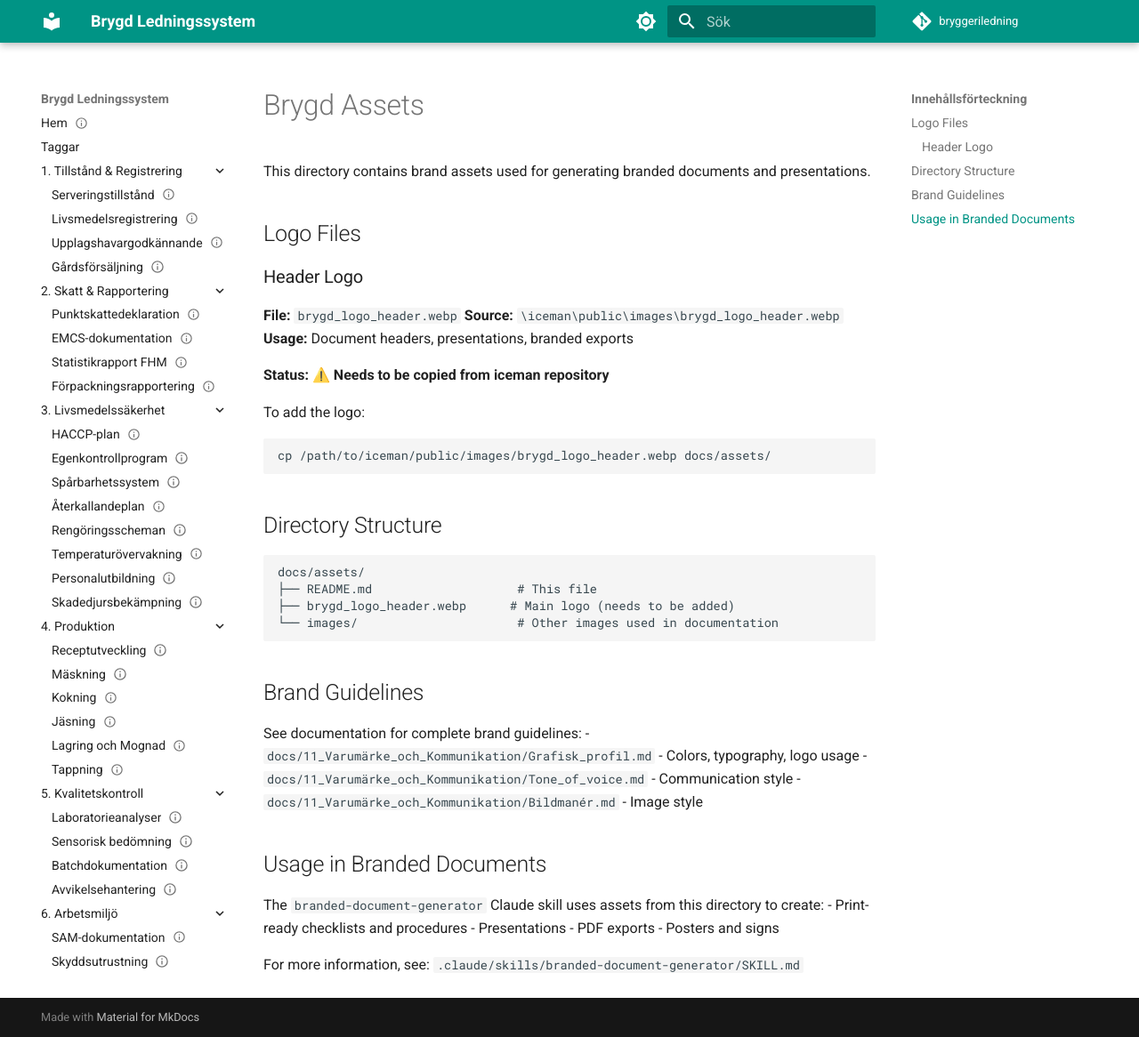
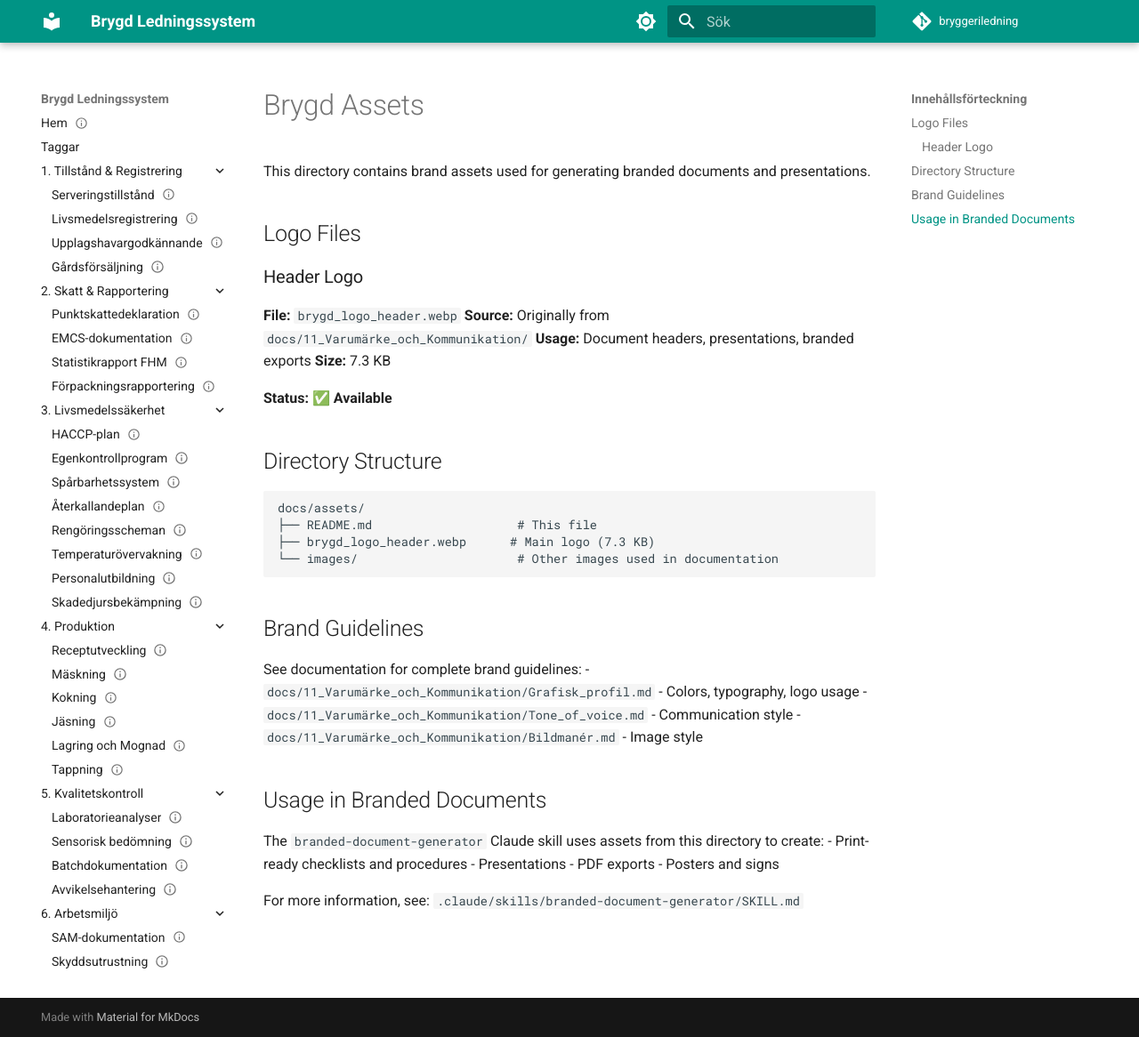
Before and after one commit to ollecwes/bryggeriledning, an MkDocs documentation site: the page built from docs/assets/README.md, in a window 1280 px wide and 1166 px high. Shown: the whole window at 89% size. Built offline with MkDocs 1.6.1 and Material for MkDocs 9.7.7, drawn with Linux system fonts in a browser that asks for light colours; comment, search, counter and statistics services are not loaded.

Commit message:
feat: add Brygd logo to assets directory
- Copy logo from Varumärke_och_Kommunikation to assets
- Update README to reflect logo is now available
- Logo ready for use in branded document generation

````diff
--- a/docs/assets/README.md
+++ b/docs/assets/README.md
@@ -6,22 +6,18 @@ This directory contains brand assets used for generating branded documents and p
 
 ### Header Logo
 **File:** `brygd_logo_header.webp`
-**Source:** `\iceman\public\images\brygd_logo_header.webp`
+**Source:** Originally from `docs/11_Varumärke_och_Kommunikation/`
 **Usage:** Document headers, presentations, branded exports
+**Size:** 7.3 KB
 
-**Status:** ⚠️ **Needs to be copied from iceman repository**
-
-To add the logo:
-```bash
-cp /path/to/iceman/public/images/brygd_logo_header.webp docs/assets/
-```
+**Status:** ✅ **Available**
 
 ## Directory Structure
 
 ```
 docs/assets/
 ├── README.md                    # This file
-├── brygd_logo_header.webp      # Main logo (needs to be added)
+├── brygd_logo_header.webp      # Main logo (7.3 KB)
 └── images/                      # Other images used in documentation
 ```
 
````
Also changed, not shown: docs/assets/brygd_logo_header.webp (added).
